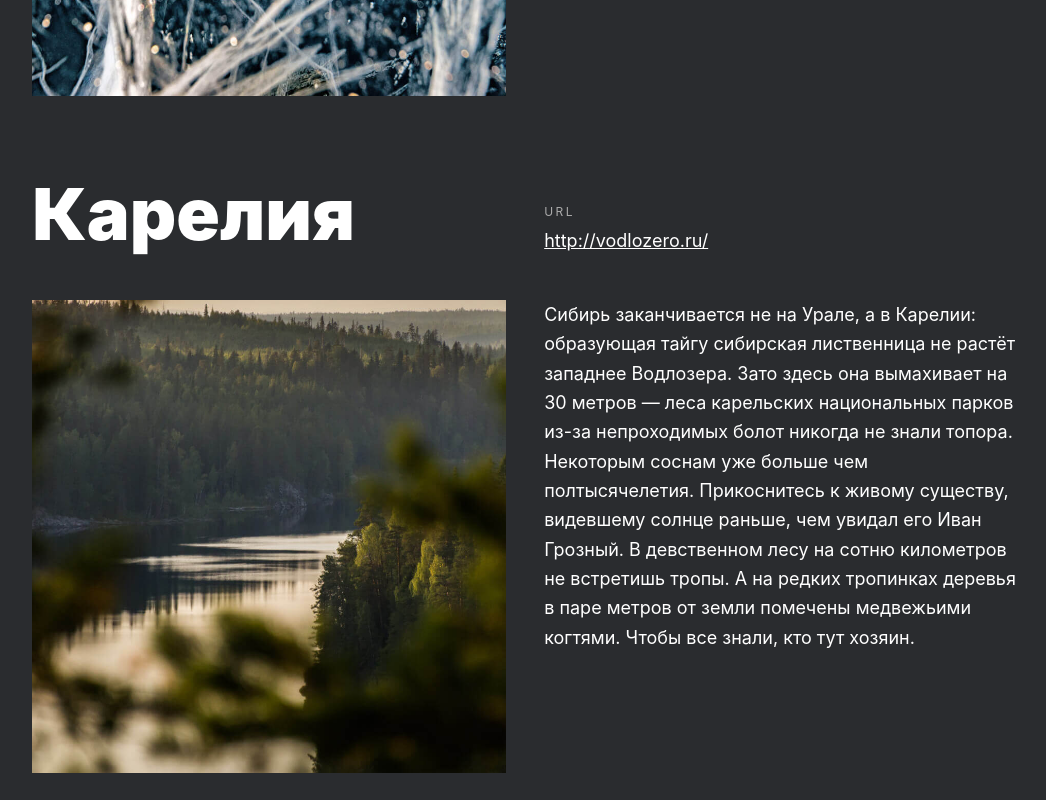
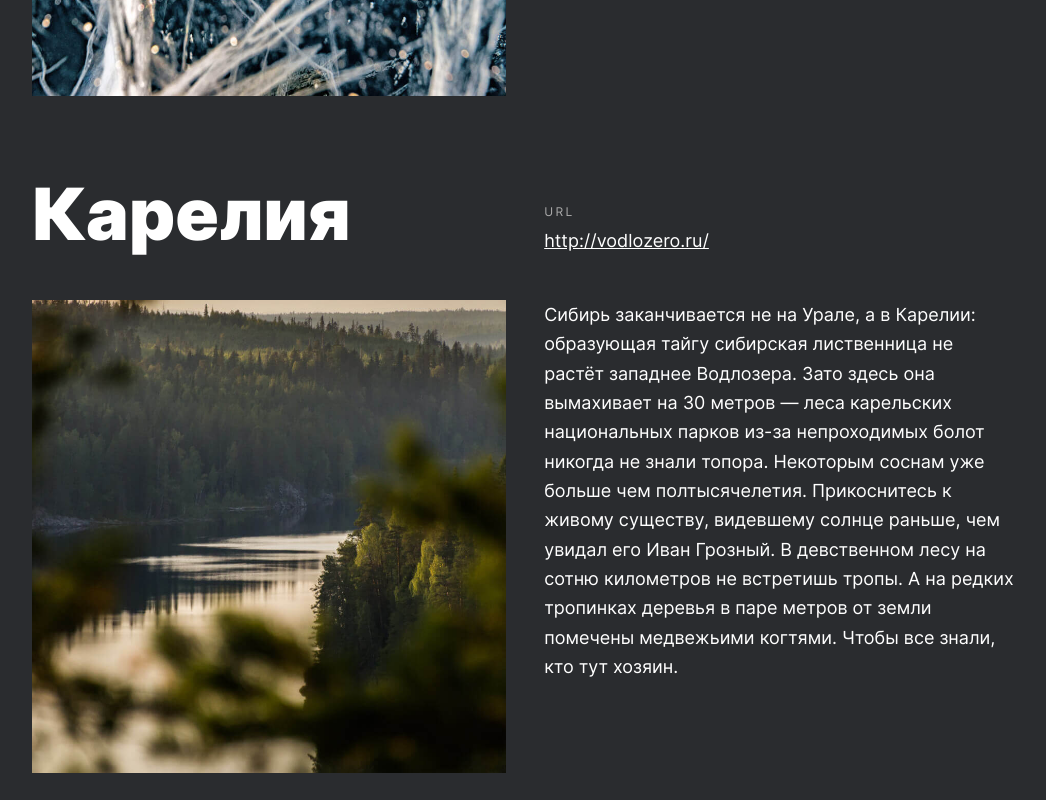
Before and after one commit to ivashenkojaroslaw/russian-travel, a plain HTML site: page index.html in a window 1280 px wide. Shown: the part 5022-5822 px from the top of the page, without its empty margins (115-1161 px from the left). Drawn offline with Linux system fonts and the light colour scheme.

Commit message:
changeFont

```diff
--- a/index.html
+++ b/index.html
@@ -3,8 +3,8 @@
 <head>
   <meta charset="UTF-8">
   <meta name="viewport" content="width=device-width, initial-scale=1.0">
-
   <link rel="stylesheet" href="pages/index.css">
+  <link rel="stylesheet" href="vendor/fonts/Inter Web/inter.css">
   <title>Путешествия по России</title>
 </head>
 <body class="root">
```
